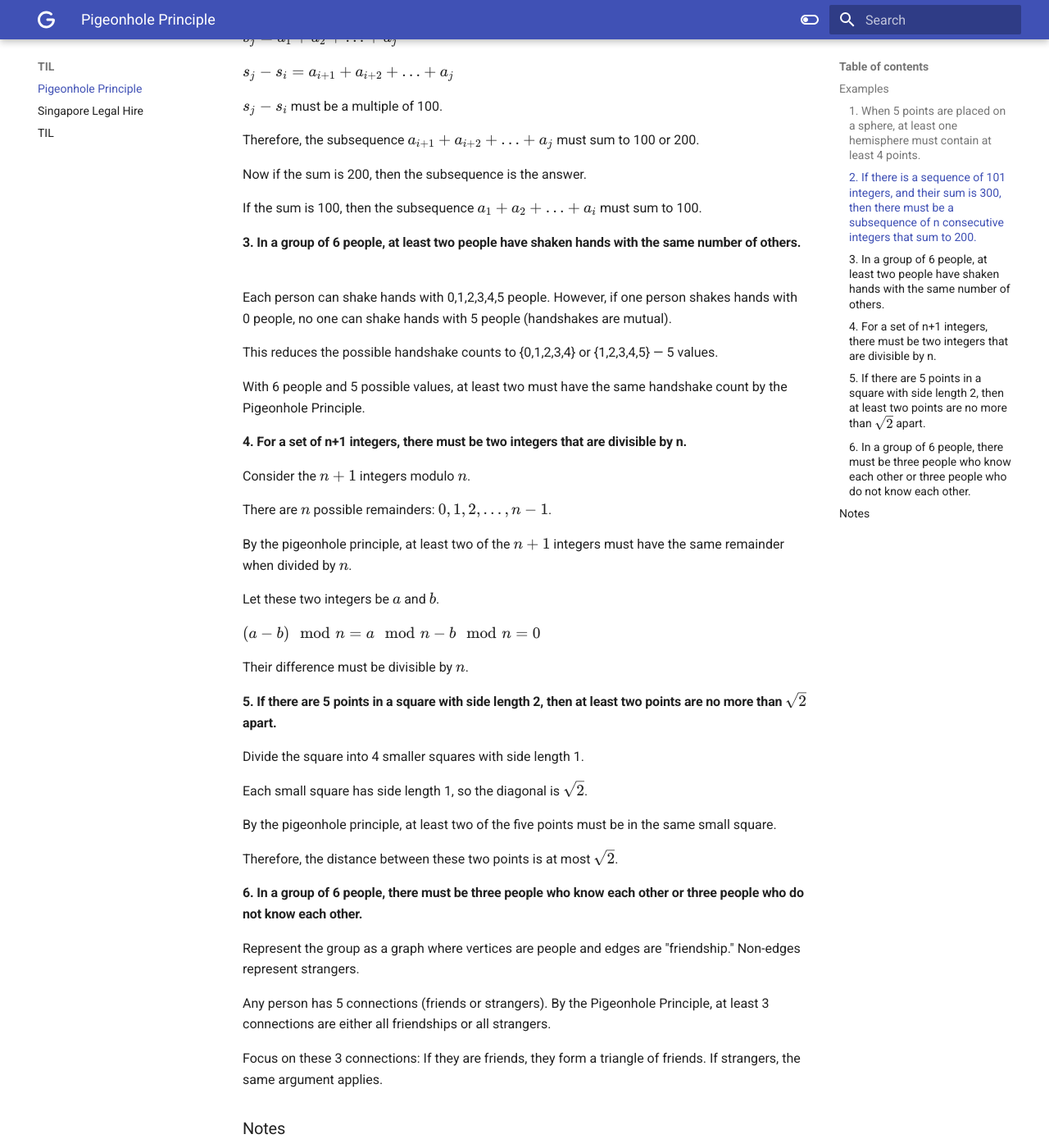
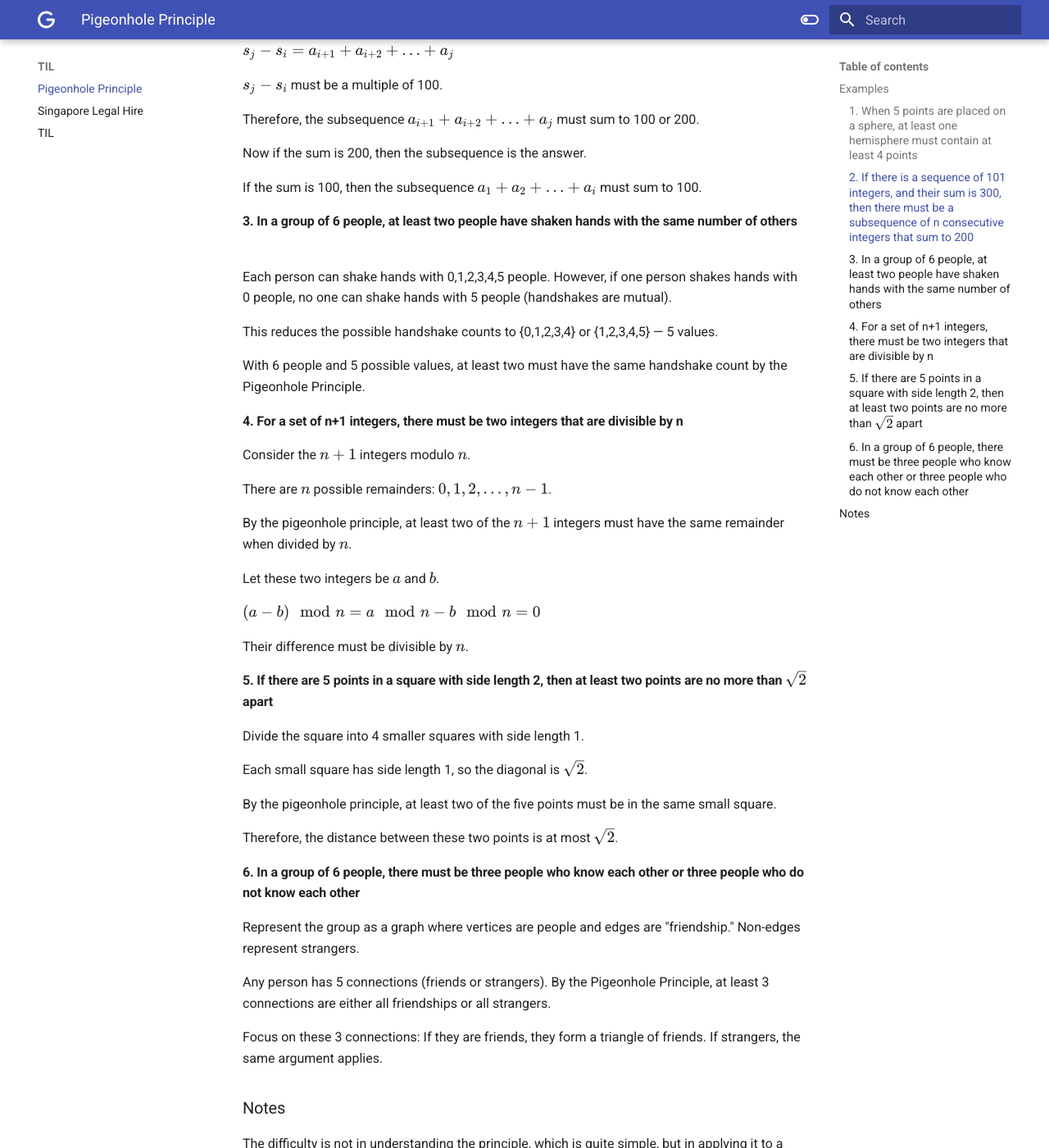
Before and after one commit to ganeshapp/ganeshapp.github.io, an MkDocs documentation site: the page built from docs/TIL/Pigeonhole-Principle.md, in a window 1280 px wide and 1400 px high, scrolled down 1224 px. Shown: the whole window at 82% size. Built offline with MkDocs 1.6.1 and Material for MkDocs 9.7.7, drawn with Linux system fonts in a browser that asks for light colours; some of the changed text lies outside the part shown.

Commit message:
remove period

```diff
--- a/docs/TIL/Pigeonhole-Principle.md
+++ b/docs/TIL/Pigeonhole-Principle.md
@@ -11,11 +11,11 @@
 
 ## Examples
 
-### 1. When 5 points are placed on a sphere, at least one hemisphere must contain at least 4 points.
+### 1. When 5 points are placed on a sphere, at least one hemisphere must contain at least 4 points
 
 2 points in a sphere define a hemisphere. The rest of the 3 points must go to one of the hemispheres. There are three points and two hemispheres, so at least one hemisphere must contain at least 2 points. And therefore, at least one hemisphere must contain at least 4 points.
 
-### 2. If there is a sequence of 101 integers, and their sum is 300, then there must be a subsequence of n consecutive integers that sum to 200.
+### 2. If there is a sequence of 101 integers, and their sum is 300, then there must be a subsequence of n consecutive integers that sum to 200
 
 Let the sequence be $a_1, a_2, a_3, \ldots, a_{101}$.
 
@@ -55,7 +55,7 @@
 
 If the sum is 100, then the subsequence $a_1 + a_2 + \ldots + a_i$ must sum to 100.
 
-### 3. In a group of 6 people, at least two people have shaken hands with the same number of others.
+### 3. In a group of 6 people, at least two people have shaken hands with the same number of others
 
 Each person can shake hands with 0,1,2,3,4,5 people. However, if one person shakes hands with 0 people, no one can shake hands with 5 people (handshakes are mutual).
 
@@ -63,7 +63,7 @@
 
 With 6 people and 5 possible values, at least two must have the same handshake count by the Pigeonhole Principle.
 
-### 4. For a set of n+1 integers, there must be two integers that are divisible by n.
+### 4. For a set of n+1 integers, there must be two integers that are divisible by n
 
 Consider the $n+1$ integers modulo $n$.
 
@@ -77,7 +77,7 @@
 
 Their difference must be divisible by $n$.
 
-### 5. If there are 5 points in a square with side length 2, then at least two points are no more than $\sqrt{2}$ apart.
+### 5. If there are 5 points in a square with side length 2, then at least two points are no more than $\sqrt{2}$ apart
 
 Divide the square into 4 smaller squares with side length 1.
 
@@ -87,7 +87,7 @@
 
 Therefore, the distance between these two points is at most $\sqrt{2}$.
 
-### 6. In a group of 6 people, there must be three people who know each other or three people who do not know each other.
+### 6. In a group of 6 people, there must be three people who know each other or three people who do not know each other
 
 Represent the group as a graph where vertices are people and edges are "friendship." Non-edges represent strangers.
 
```
